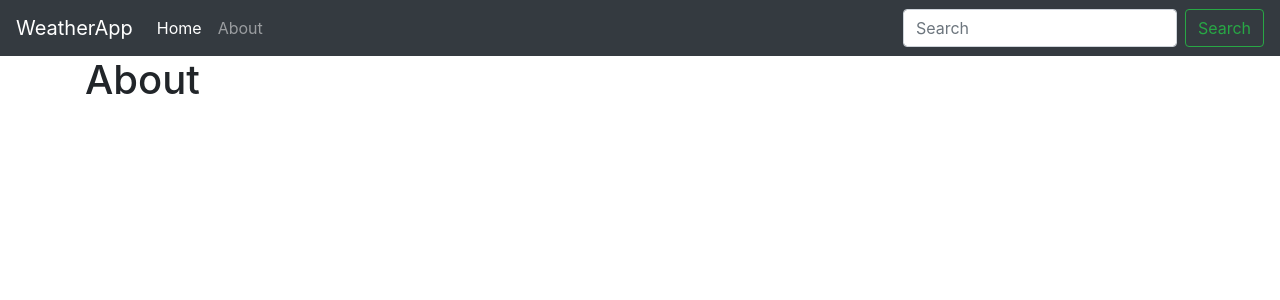
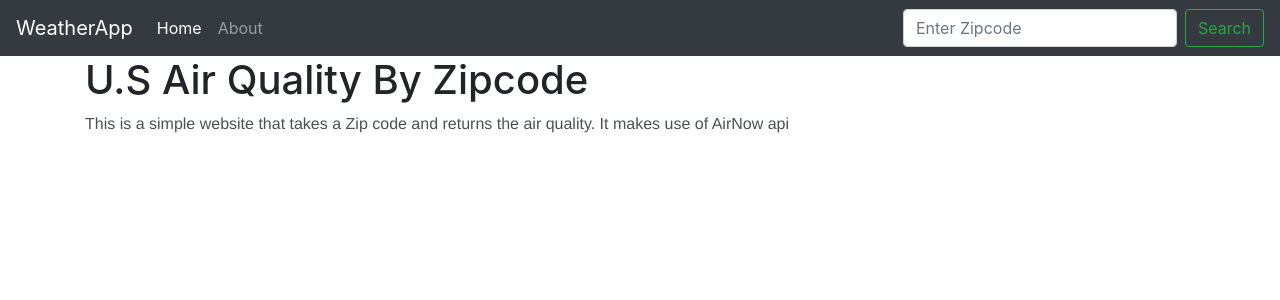
Before and after one commit to Luckidubi/weatherApp, a Django app: page /about.html in a window 1280 px wide. Shown: the top 300 px of the page. Run offline with Django 3.2, Linux system fonts and the light colour scheme; some libraries are stand-ins or nearby versions.

Commit message:
added bootstrap and api request

```diff
--- a/lookup/templates/about.html
+++ b/lookup/templates/about.html
@@ -1,6 +1,7 @@
 {% extends 'base.html'%}
 
 {% block content%}
-<h1>About</h1>
+ <h1>U.S Air Quality By Zipcode</h1>
+ <p>This is a simple website that takes a Zip code and returns the air quality. It makes use of AirNow api</p>
 
 {% endblock %}
--- a/lookup/templates/base.html
+++ b/lookup/templates/base.html
@@ -1,19 +1,56 @@
 <!doctype html>
 <html lang="en">
+
 <head>
 
   <meta charset="utf-8">
   <meta name="viewport" content="width=device-width, initial-scale=1, shrink-to-fit=no">
 
 
-    <link rel="stylesheet" href="https://stackpath.bootstrapcdn.com/bootstrap/4.4.1/css/bootstrap.min.css" integrity="sha384-Vkoo8x4CGsO3+Hhxv8T/Q5PaXtkKtu6ug5TOeNV6gBiFeWPGFN9MuhOf23Q9Ifjh" crossorigin="anonymous">
+  <link rel="stylesheet" href="https://stackpath.bootstrapcdn.com/bootstrap/4.4.1/css/bootstrap.min.css"
+    integrity="sha384-Vkoo8x4CGsO3+Hhxv8T/Q5PaXtkKtu6ug5TOeNV6gBiFeWPGFN9MuhOf23Q9Ifjh" crossorigin="anonymous">
 
   <title>Hello, world!</title>
+  <style>
+
+    .good {
+      background-color: #00e400;
+
+
+    }
+
+      p, h4, h5 {
+         opacity: 0.80;
+         font-family: Helvetica, sans serif;
+    }
+
+    .moderate {
+      background-color: #ffff00;
+    }
+
+    .usg {
+      background-color: #ff7e00;
+    }
+
+    .unhealthy {
+      background-color: #ff0000;
+    }
+
+    .v-unhealthy {
+      background-color: #8f3f97;
+    }
+
+    .hazardous {
+      background-color: #7e0023;
+    }
+  </style>
 </head>
+
 <body>
   <nav class="navbar navbar-expand-lg navbar-dark bg-dark">
     <a class="navbar-brand" href="/">WeatherApp</a>
-  <button class="navbar-toggler" type="button" data-toggle="collapse" data-target="#navbarSupportedContent" aria-controls="navbarSupportedContent" aria-expanded="false" aria-label="Toggle navigation">
+    <button class="navbar-toggler" type="button" data-toggle="collapse" data-target="#navbarSupportedContent"
+      aria-controls="navbarSupportedContent" aria-expanded="false" aria-label="Toggle navigation">
       <span class="navbar-toggler-icon"></span>
     </button>
 
@@ -27,8 +64,10 @@
         </li>
 
       </ul>
-    <form class="form-inline my-2 my-lg-0">
-      <input class="form-control mr-sm-2" type="search" placeholder="Search" aria-label="Search">
+      <form action="{% url 'home' %}" class="form-inline my-2 my-lg-0" method="POST">
+        {% csrf_token %}
+        <input class="form-control mr-sm-2" type="search" name="zipcode" placeholder="Enter Zipcode" maxlength="5" aria-label="Search"
+        >
         <button class="btn btn-outline-success my-2 my-sm-0" type="submit">Search</button>
       </form>
     </div>
@@ -42,8 +81,15 @@
   </div>
 
 
-    <script src="https://code.jquery.com/jquery-3.4.1.slim.min.js" integrity="sha384-J6qa4849blE2+poT4WnyKhv5vZF5SrPo0iEjwBvKU7imGFAV0wwj1yYfoRSJoZ+n" crossorigin="anonymous"></script>
-    <script src="https://cdn.jsdelivr.net/npm/popper.js@1.16.0/dist/umd/popper.min.js" integrity="sha384-Q6E9RHvbIyZFJoft+2mJbHaEWldlvI9IOYy5n3zV9zzTtmI3UksdQRVvoxMfooAo" crossorigin="anonymous"></script>
-    <script src="https://stackpath.bootstrapcdn.com/bootstrap/4.4.1/js/bootstrap.min.js" integrity="sha384-wfSDF2E50Y2D1uUdj0O3uMBJnjuUD4Ih7YwaYd1iqfktj0Uod8GCExl3Og8ifwB6" crossorigin="anonymous"></script>
+  <script src="https://code.jquery.com/jquery-3.4.1.slim.min.js"
+    integrity="sha384-J6qa4849blE2+poT4WnyKhv5vZF5SrPo0iEjwBvKU7imGFAV0wwj1yYfoRSJoZ+n"
+    crossorigin="anonymous"></script>
+  <script src="https://cdn.jsdelivr.net/npm/popper.js@1.16.0/dist/umd/popper.min.js"
+    integrity="sha384-Q6E9RHvbIyZFJoft+2mJbHaEWldlvI9IOYy5n3zV9zzTtmI3UksdQRVvoxMfooAo"
+    crossorigin="anonymous"></script>
+  <script src="https://stackpath.bootstrapcdn.com/bootstrap/4.4.1/js/bootstrap.min.js"
+    integrity="sha384-wfSDF2E50Y2D1uUdj0O3uMBJnjuUD4Ih7YwaYd1iqfktj0Uod8GCExl3Og8ifwB6"
+    crossorigin="anonymous"></script>
 </body>
+
 </html>
--- a/lookup/views.py
+++ b/lookup/views.py
@@ -4,7 +4,76 @@ from django.shortcuts import render
 
 
 def home(request):
-    return render(request, 'home.html', {})
+    import json
+    import requests
+
+    if request.method == 'POST':
+        zipcode = request.POST['zipcode']
+        api_request = requests.get(
+            "http://www.airnowapi.org/aq/forecast/zipCode/?format=application/json&zipCode="+ zipcode +"&date=2020-04-23&distance=25&API_KEY=4D13C3A0-C438-4A33-8696-87E7835BA4B0")
+
+        try:
+            api = json.loads(api_request.content)
+        except Exception as e:
+            api = "Error loading content..."
+
+
+
+        if api[0]['Category']['Name'] == 'Good':
+            category_description = "(0-50): Air quality is satisfactory, and air pollution poses little or no risk."
+            category_color = "good"
+        elif api[0]['Category']['Name'] == 'Moderate':
+            category_description = '(51-100): Air quality is acceptable. However, there may be a risk for some people, particularly those who are unusually sensitive to air pollution.'
+            category_color = "moderate"
+        elif api[0]['Category']['Name'] == 'Unhealthy for Sensitive Groups':
+            category_description = '(101-150): Members of sensitive groups may experience health effects. The general public is less likely to be affected.'
+            category_color = "usg"
+        elif api[0]['Category']['Name'] == 'Unhealthy':
+            category_description = '(151-200): Some members of the general public may experience health effects; members of sensitive groups may experience more serious health effects.'
+            category_color = "unhealthy"
+        elif api[0]['Category']['Name'] == 'Very Unhealthy':
+            category_description = '(201-300): Health alert: The risk of health effects is increased for everyone.'
+            category_color = "v-unhealthy"
+        elif api[0]['Category']['Name'] == 'Hazardous':
+            category_description =  '(301-higher): Health warning of emergency conditions: everyone is more likely to be affected.'
+            category_color = "harzardous"
+
+
+        return render(request, 'home.html', {'api': api, 'category_description': category_description, 'category_color':category_color, 'zipcode':zipcode})
+
+
+    else:
+        api_request = requests.get(
+            "http://www.airnowapi.org/aq/forecast/zipCode/?format=application/json&zipCode=20002&date=2020-04-23&distance=25&API_KEY=4D13C3A0-C438-4A33-8696-87E7835BA4B0")
+
+        try:
+            api = json.loads(api_request.content)
+        except Exception as e:
+            api = "Error loading content..."
+
+
+        if api[0]['Category']['Name'] == 'Good':
+            category_description = "(0-50): Air quality is satisfactory, and air pollution poses little or no risk."
+            category_color = "good"
+        elif api[0]['Category']['Name'] == 'Moderate':
+            category_description = '(51-100): Air quality is acceptable. However, there may be a risk for some people, particularly those who are unusually sensitive to air pollution.'
+            category_color = "moderate"
+        elif api[0]['Category']['Name'] == 'Unhealthy for Sensitive Groups':
+            category_description = '(101-150): Members of sensitive groups may experience health effects. The general public is less likely to be affected.'
+            category_color = "usg"
+        elif api[0]['Category']['Name'] == 'Unhealthy':
+            category_description = '(151-200): Some members of the general public may experience health effects; members of sensitive groups may experience more serious health effects.'
+            category_color = "unhealthy"
+        elif api[0]['Category']['Name'] == 'Very Unhealthy':
+            category_description = '(201-300): Health alert: The risk of health effects is increased for everyone.'
+            category_color = "v-unhealthy"
+        elif api[0]['Category']['Name'] == 'Hazardous':
+            category_description =  '(301-higher): Health warning of emergency conditions: everyone is more likely to be affected.'
+            category_color = "harzardous"
+
+
+        return render(request, 'home.html', {'api': api, 'category_description': category_description, 'category_color':category_color})
+
 
 
 def about(request):
```
Also changed, not shown: lookup/templates/home.html (+36 -1 lines). Lines whose indentation alone changed are shown as unchanged.
